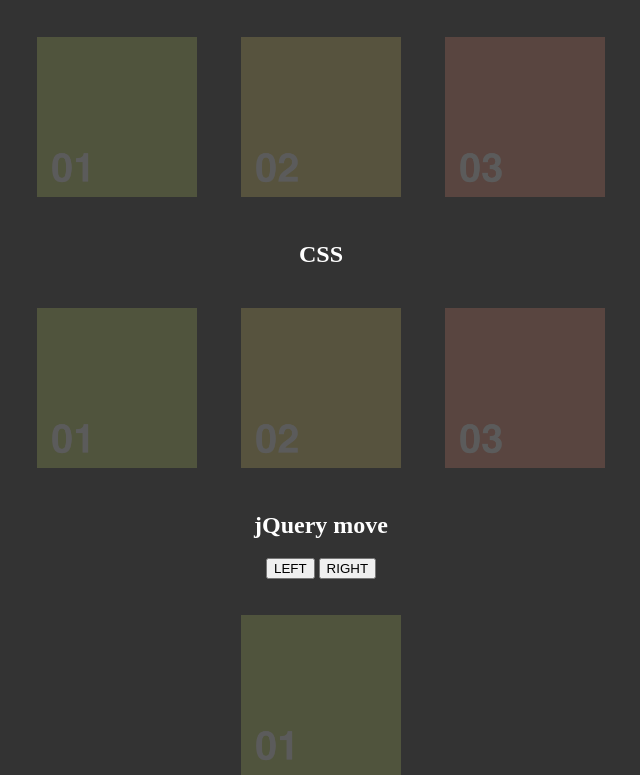
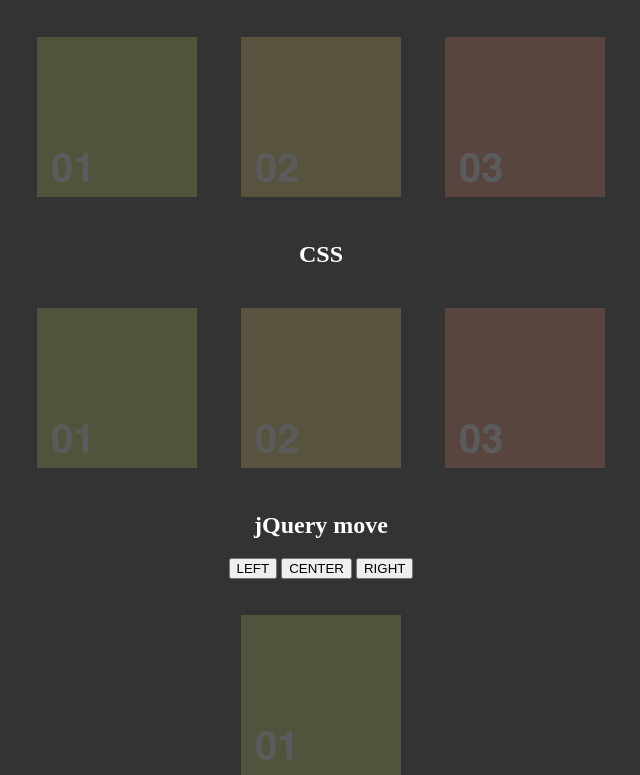
Before and after one commit to ngsm-syr/jquery_sample_02, a plain HTML site: page index.html in a window 1280 px wide. Shown: the part 110-885 px from the top of the page, without its empty margins (319-959 px from the left). Drawn offline with nearby package versions, Linux system fonts and the light colour scheme.

Commit message:
Update index.html

```diff
--- a/index.html
+++ b/index.html
@@ -30,6 +30,7 @@
       <h2>jQuery move</h2>
       <p>
         <button id="left">LEFT</button>
+        <button id="center">CENTER</button>
         <button id="right">RIGHT</button>
       </p>
       <div class="row">
```
